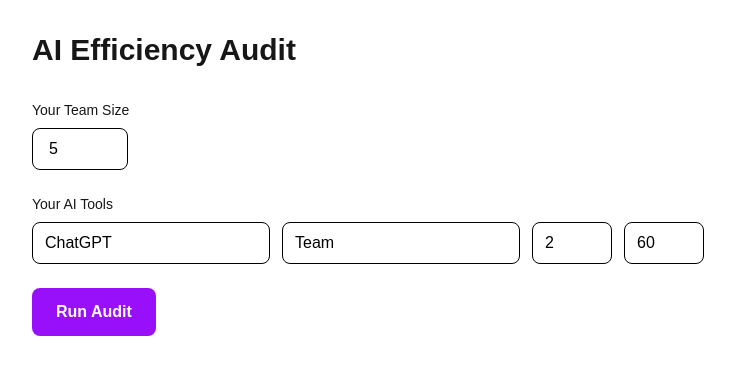
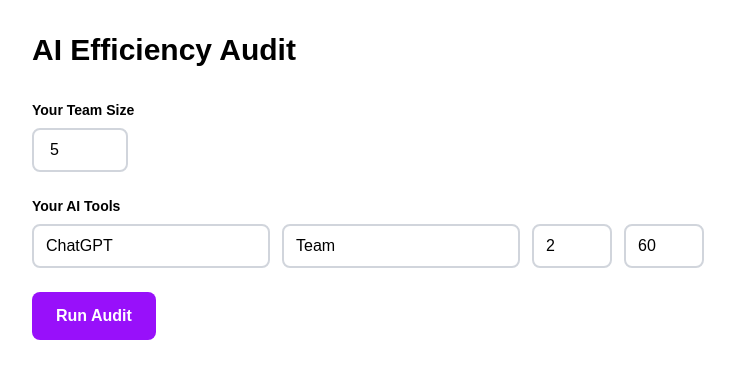
Before and after one commit to shuklaananya731-design/credex-audit, a Next.js app: page / in a window 1280 px wide. Shown: the top 378 px of the page, without its empty margins (272-1007 px from the left). Built offline with nearby package versions, Linux system fonts and the light colour scheme.

Commit message:
fix: force all  text to black for visuability

```diff
--- a/app/page.tsx
+++ b/app/page.tsx
@@ -12,51 +12,54 @@ export default function Home() {
   return (
     <main className="min-h-screen bg-white p-8">
       <div className="max-w-2xl mx-auto">
-        <h1 className="text-3xl font-bold mb-8">AI Efficiency Audit</h1>
+        {/* Heading ko kaala kiya */}
+        <h1 className="text-3xl font-bold mb-8 text-black">AI Efficiency Audit</h1>
 
         {/* Your Team Size */}
         <div className="mb-6">
-          <label className="block text-sm font-medium mb-2">Your Team Size</label>
+          {/* Label ko kaala kiya */}
+          <label className="block text-sm font-bold mb-2 text-black">Your Team Size</label>
           <input
             type="number"
             value={teamSize}
             onChange={(e) => setTeamSize(e.target.value)}
             placeholder="5"
-            className="border rounded-lg px-4 py-2 w-24 text-black placeholder:text-gray-500"
+            className="border-2 border-gray-300 rounded-lg px-4 py-2 w-24 text-black placeholder:text-gray-500 bg-white"
           />
         </div>
 
         {/* Your AI Tools */}
         <div className="mb-6">
-          <label className="block text-sm font-medium mb-2">Your AI Tools</label>
+          {/* Label ko kaala kiya */}
+          <label className="block text-sm font-bold mb-2 text-black">Your AI Tools</label>
           <div className="flex gap-3">
             <input
               type="text"
               value={tool}
               onChange={(e) => setTool(e.target.value)}
               placeholder="ChatGPT"
-              className="border rounded-lg px-3 py-2 flex-1 text-black placeholder:text-gray-500"
+              className="border-2 border-gray-300 rounded-lg px-3 py-2 flex-1 text-black placeholder:text-gray-500 bg-white"
             />
             <input
               type="text"
               value={category}
               onChange={(e) => setCategory(e.target.value)}
               placeholder="Team"
-              className="border rounded-lg px-3 py-2 flex-1 text-black placeholder:text-gray-500"
+              className="border-2 border-gray-300 rounded-lg px-3 py-2 flex-1 text-black placeholder:text-gray-500 bg-white"
             />
             <input
               type="number"
               value={quantity}
               onChange={(e) => setQuantity(e.target.value)}
               placeholder="2"
-              className="border rounded-lg px-3 py-2 w-20 text-black placeholder:text-gray-500"
+              className="border-2 border-gray-300 rounded-lg px-3 py-2 w-20 text-black placeholder:text-gray-500 bg-white"
             />
             <input
               type="number"
               value={hours}
               onChange={(e) => setHours(e.target.value)}
               placeholder="60"
-              className="border rounded-lg px-3 py-2 w-20 text-black placeholder:text-gray-500"
+              className="border-2 border-gray-300 rounded-lg px-3 py-2 w-20 text-black placeholder:text-gray-500 bg-white"
             />
           </div>
         </div>
```
